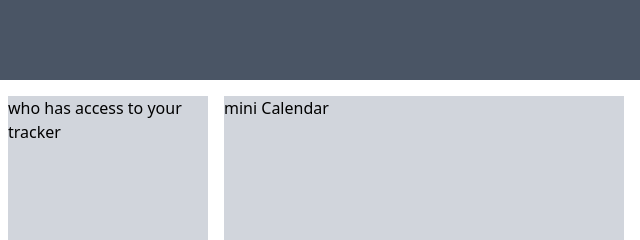
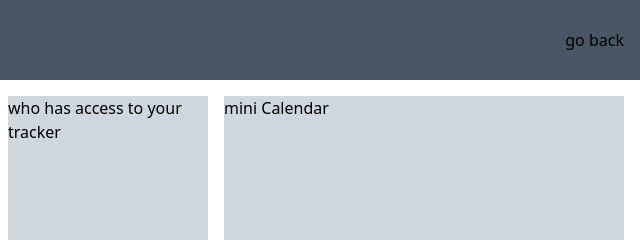
Before and after one commit to albuerocedrick/assignment-tracker, a website: page dashboard.html in a window 1280 px wide. Shown: the top 240 px of the page, 640-1280 px from the left. Drawn offline with Linux system fonts and the light colour scheme.

Commit message:
added go back anchor tag

```diff
--- a/dashboard.html
+++ b/dashboard.html
@@ -9,10 +9,11 @@
 <body class="w-full h-screen grid grid-cols-[1fr] grid-rows-[80px_1fr]">
 
     <!-- NAV BAR -->
-    <div class=" bg-gray-600 col-span-2 flex items-center">
+    <div class=" bg-gray-600 col-span-2 flex justify-between items-center">
         <button id="toggle-btn" class="rounded-xl h-[55px] w-[55px] flex justify-center items-center p-1 ml-4 hover:bg-gray-500">
             <svg xmlns="http://www.w3.org/2000/svg" height="50px" viewBox="0 -960 960 960" width="50px" fill="#000000"><path d="M120-240v-80h720v80H120Zm0-200v-80h720v80H120Zm0-200v-80h720v80H120Z"/></svg>
         </button>
+        <a href="index.html" class="hover:underline m-4"> go back</a>
     </div>
 
     <!-- SIDE BAR -->
```
Also changed, not shown: dist/output.css.
